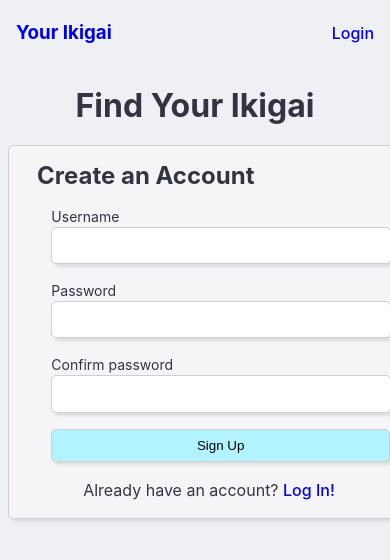
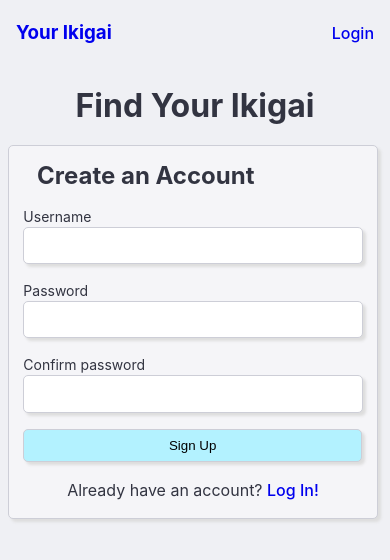
Before and after one commit to jase-d-ace/openai-ikigai-journaling, a React (Vite) app in the folder mental_health_frontend/: page /register in a window 390 px wide. Shown: the top 560 px of the page. Built offline with nearby package versions, Linux system fonts and the light colour scheme.

Commit message:
more styles

```diff
--- a/mental_health_frontend/src/App.css
+++ b/mental_health_frontend/src/App.css
@@ -366,7 +366,7 @@ header {
         background: #F5F5F8;
         display: flex;
         flex-direction: column;
-        width: 25em;
+        width: 23em;
         margin-left: 0.5em;
 
         .register-form {
@@ -379,7 +379,7 @@ header {
                 display: flex;
                 flex-direction: column;
                 align-items: flex-start;
-                margin-left: 1.5em;
+                margin-left: 0;
                 padding-bottom: 1em;
 
                 label {
@@ -417,7 +417,7 @@ header {
         display: flex;
         flex-direction: column;
         margin-left: 0.5em;
-        width: 25em;
+        width: 23em;
 
         .register-link {
             text-align: center;
@@ -430,7 +430,7 @@ header {
             display: flex;
             flex-direction: column;
             align-items: flex-start;
-            margin-left: 1.5em;
+            margin-left: 0;
             padding-bottom: 1em;
 
             label {
--- a/mental_health_frontend/src/index.css
+++ b/mental_health_frontend/src/index.css
@@ -53,6 +53,10 @@ a:hover {
   color: #AC008A;
 }
 
+a:visited {
+  color: #323441;
+}
+
 h1 {
   font-size: 3.2em;
   line-height: 1.1;
```
